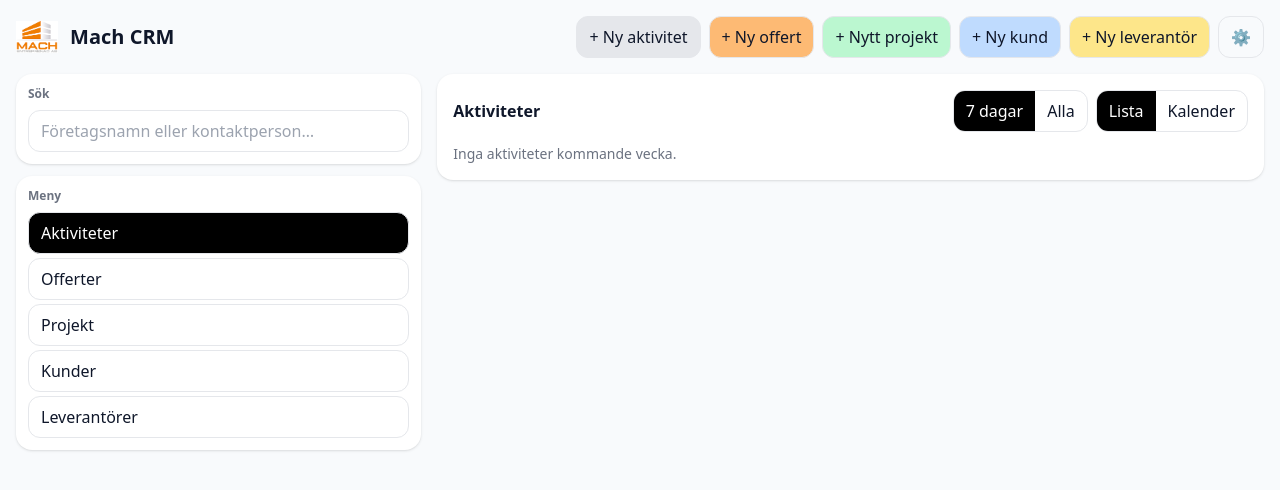
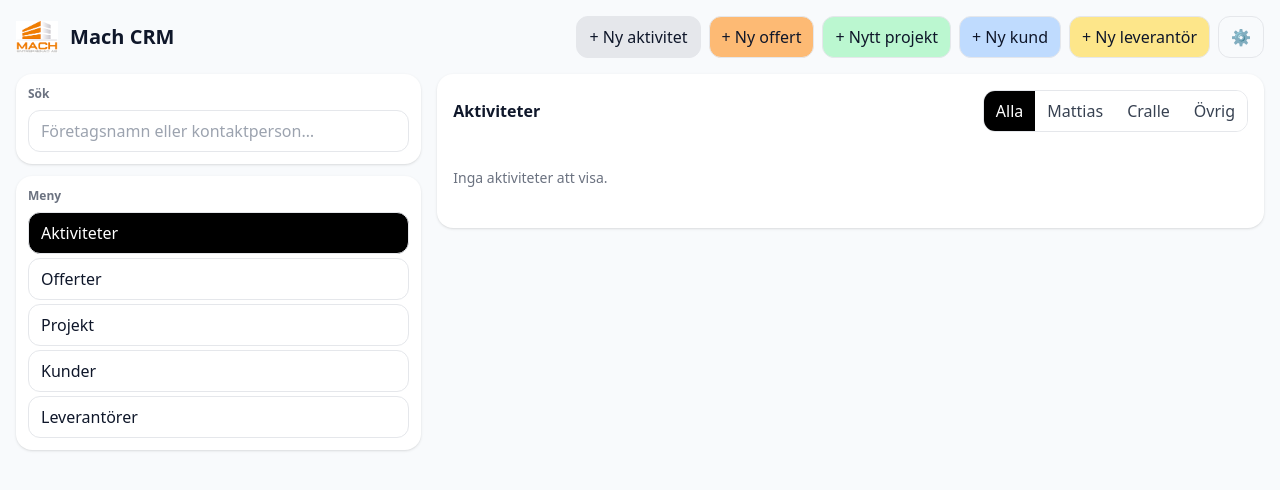
Before and after one commit to CralleMachab/mach-crm-new, a React (Vite) app: page / in a window 1280 px wide. Shown: the top 490 px of the page. Built offline with nearby package versions, Linux system fonts and the light colour scheme.

Commit message:
Update App.jsx

```diff
--- a/src/App.jsx
+++ b/src/App.jsx
@@ -418,130 +418,145 @@ function ListCard({ title, count, items, onOpen }) {
   );
 }
 
-function ActivitiesPanel({ activities, entities, onOpen }) {
-  // Samma som din nuvarande vy (lista/kalender & 7d/alla), kvar i MITTEN,
-  // vi tog bara bort “7 dagar”-rutan i SIDAN.
-  const [range, setRange] = useState("7d");
-  const [view, setView]   = useState("list");
+/* === ActivitiesPanel — filter + statusknappar + ansvar-chip === */
+function ActivitiesPanel({ activities = [], entities = [], setState }) {
+  const [respFilter, setRespFilter] = useState("all");
 
-  const sortByDue = (arr) => arr.slice().sort((a,b)=>{
-    const da = new Date(`${a.dueDate||"2100-01-01"}T${a.dueTime||"00:00"}`).getTime();
-    const db = new Date(`${b.dueDate||"2100-01-01"}T${b.dueTime||"00:00"}`).getTime();
-    return da - db;
+  // Enkel formatterare, så vi inte är beroende av externa helpers
+  const fmt = (dateStr, timeStr) => {
+    if (!dateStr) return "";
+    const d = new Date(`${dateStr}T${timeStr || "00:00"}`);
+    try {
+      return d.toLocaleString("sv-SE", {
+        dateStyle: "medium",
+        timeStyle: timeStr ? "short" : undefined,
       });
-  const isWithin7 = (a) => withinNext7Days(a);
+    } catch {
+      return `${dateStr} ${timeStr || ""}`;
+    }
+  };
 
-  const visible = useMemo(()=>{
-    const src = Array.isArray(activities) ? activities : [];
-    if (range === "7d") return sortByDue(src.filter(isWithin7));
-    return sortByDue(src);
-  }, [activities, range]);
+  // Priority-badges (inkl. "klar")
+  const prBadge = (p) => {
+    const base = "text-xs px-2 py-1 rounded";
+    switch (p) {
+      case "klar":   return `${base} bg-green-200 text-green-800`;
+      case "high":   return `${base} bg-red-100 text-red-700`;
+      case "medium": return `${base} bg-yellow-100 text-yellow-700`;
+      default:       return `${base} bg-gray-100 text-gray-700`;
+    }
+  };
 
-  const grouped = useMemo(()=>{
-    const map = new Map();
-    const inc = (k, field) => {
-      const obj = map.get(k) || { dateKey: k, total:0, telefon:0, mail:0, lunch:0, möte:0, uppgift:0 };
-      obj.total += 1;
-      (field||[]).forEach(t=> { if (obj[t] != null) obj[t] += 1; });
-      map.set(k, obj);
+  // Färg för ansvarschip
+  const respChip = (who) => {
+    const base = "text-xs font-semibold px-2 py-1 rounded border";
+    if (who === "Mattias") return `${base} border-purple-400 text-purple-700`;
+    if (who === "Cralle")  return `${base} border-blue-400 text-blue-700`;
+    return `${base} border-gray-300 text-gray-700`;
   };
-    visible.forEach(a=>{
-      const key = a.dueDate || "okänd";
-      inc(key, a.types || []);
-    });
-    const arr = Array.from(map.values());
-    arr.sort((a,b)=>{
-      if (a.dateKey === "okänd") return 1;
-      if (b.dateKey === "okänd") return -1;
-      return a.dateKey.localeCompare(b.dateKey,"sv");
+
+  // 1) filtrera bort mjukraderade, 2) filter på ansvarig, 3) sortera (valfritt)
+  const list = useMemo(() => {
+    let arr = Array.isArray(activities) ? activities.slice() : [];
+    arr = arr.filter(a => !a?.deletedAt);
+    if (respFilter !== "all") arr = arr.filter(a => a?.responsible === respFilter);
+    // sortera t.ex. efter dueDate/dueTime om de finns
+    arr.sort((a, b) => {
+      const ad = (a?.dueDate || "") + "T" + (a?.dueTime || "");
+      const bd = (b?.dueDate || "") + "T" + (b?.dueTime || "");
+      return ad.localeCompare(bd);
     });
     return arr;
-  }, [visible]);
+  }, [activities, respFilter]);
 
-  const typeIcon = (t) => (ACTIVITY_TYPES.find(x=>x.key===t)?.icon || "📝");
+  // Åtgärder
+  const markKlar = (a) => {
+    const upd = { ...a, priority: "klar", updatedAt: new Date().toISOString() };
+    setState(s => ({
+      ...s,
+      activities: (s.activities || []).map(x => x.id === a.id ? upd : x),
+    }));
+  };
+  const markAterkoppling = (a) => {
+    const upd = { ...a, status: "återkoppling", updatedAt: new Date().toISOString() };
+    setState(s => ({
+      ...s,
+      activities: (s.activities || []).map(x => x.id === a.id ? upd : x),
+    }));
+  };
+  const softDelete = (a) => {
+    const upd = { ...a, deletedAt: new Date().toISOString() };
+    setState(s => ({
+      ...s,
+      activities: (s.activities || []).map(x => x.id === a.id ? upd : x),
+    }));
+  };
 
   return (
     <div className="bg-white rounded-2xl shadow p-4">
-      <div className="flex items-center justify-between mb-3 gap-3">
+      <div className="flex items-center justify-between gap-3 mb-3">
         <h2 className="font-semibold">Aktiviteter</h2>
-        <div className="flex items-center gap-2">
         <div className="flex rounded-xl overflow-hidden border">
-            <button className={`px-3 py-2 ${range==="7d" ? "bg-black text-white" : "hover:bg-gray-50"}`} onClick={()=>setRange("7d")}>7 dagar</button>
-            <button className={`px-3 py-2 ${range==="all" ? "bg-black text-white" : "hover:bg-gray-50"}`} onClick={()=>setRange("all")}>Alla</button>
-          </div>
-          <div className="flex rounded-xl overflow-hidden border">
-            <button className={`px-3 py-2 ${view==="list" ? "bg-black text-white" : "hover:bg-gray-50"}`} onClick={()=>setView("list")}>Lista</button>
-            <button className={`px-3 py-2 ${view==="calendar" ? "bg-black text-white" : "hover:bg-gray-50"}`} onClick={()=>setView("calendar")}>Kalender</button>
-          </div>
+          {["all","Mattias","Cralle","Övrig"].map(r => (
+            <button
+              key={r}
+              className={`px-3 py-2 ${respFilter===r ? "bg-black text-white":"bg-white text-gray-700 hover:bg-gray-50"}`}
+              onClick={()=>setRespFilter(r)}
+              title={r==="all" ? "Visa alla" : `Visa endast ${r}`}
+            >
+              {r==="all" ? "Alla" : r}
+            </button>
+          ))}
         </div>
       </div>
 
-      {view === "list" && (
-        visible.length === 0 ? (
-          <div className="text-sm text-gray-500">
-            {range==="7d" ? "Inga aktiviteter kommande vecka." : "Inga aktiviteter."}
-          </div>
-        ) : (
       <ul className="divide-y">
-            {visible.map((a) => {
-              const ent = entities?.find((e) => e.id === a.linkId) || null;
-              const pr = PRIORITIES.find((p) => p.key === a.priority) || PRIORITIES[1];
-              return (
-                <li key={a.id} className="py-3 cursor-pointer" onClick={() => onOpen(a.id)}>
+        {list.map(a => (
+          <li key={a.id} className="py-3">
             <div className="flex items-center justify-between gap-3">
-                    <div className="flex items-center gap-3">
-                      <div className="flex gap-1 text-lg">
-                        {(a.types || []).map(t => <span key={t} title={t}>{ACTIVITY_TYPES.find(x=>x.key===t)?.icon}</span>)}
-                        {(a.types || []).length===0 && <span className="text-gray-400">—</span>}
-                      </div>
-                      <div>
-                        <div className="text-sm font-medium">
-                          {ent ? `${ent.companyName} (${entityLabel(ent.type)})` : "Övrigt"}
+              <div className="min-w-0">
+                <div className="font-medium truncate">
+                  {a.title || "Aktivitet"}
                 </div>
                 <div className="text-xs text-gray-500">
-                          {formatDT(a.dueDate, a.dueTime)} • Skapad {formatDT(a.createdAt?.slice(0,10), a.createdAt?.slice(11,16))}
+                  {fmt(a.dueDate, a.dueTime)}
                 </div>
               </div>
-                    </div>
-                    <div className="flex items-center gap-2">
-                      <span className={`text-xs px-2 py-1 rounded ${pr.className}`}>{pr.label}</span>
-                      <span className="text-xs font-semibold text-gray-700">{a.responsible}</span>
+
+              <div className="flex items-center gap-2 shrink-0">
+                <span className={prBadge(a.priority)}>{a.priority || "normal"}</span>
+                <span className={respChip(a.responsible)}>{a.responsible || "Övrig"}</span>
+
+                <button
+                  className="text-xs px-2 py-1 rounded bg-green-500 text-white"
+                  title="Markera som klar"
+                  onClick={()=>markKlar(a)}
+                >
+                  Klar
+                </button>
+                <button
+                  className="text-xs px-2 py-1 rounded bg-orange-400 text-white"
+                  title="Återkoppling"
+                  onClick={()=>markAterkoppling(a)}
+                >
+                  Återkoppling
+                </button>
+                <button
+                  className="text-xs px-2 py-1 rounded bg-rose-500 text-white"
+                  title="Ta bort (sparas som historik)"
+                  onClick={()=>softDelete(a)}
+                >
+                  Ta bort
+                </button>
               </div>
             </div>
           </li>
-              );
-            })}
+        ))}
+
+        {list.length === 0 && (
+          <li className="py-6 text-sm text-gray-500">Inga aktiviteter att visa.</li>
+        )}
       </ul>
-        )
-      )}
-
-      {view === "calendar" && (
-        grouped.length === 0 ? (
-          <div className="text-sm text-gray-500">
-            {range==="7d" ? "Inga aktiviteter kommande vecka." : "Inga aktiviteter."}
-          </div>
-        ) : (
-          <div className="space-y-3">
-            {grouped.map(g=>(
-              <div key={g.dateKey} className="border rounded-2xl p-3">
-                <div className="flex items-center justify-between">
-                  <div className="font-medium">
-                    {g.dateKey === "okänd" ? "Datum saknas" : new Date(g.dateKey+"T00:00").toLocaleDateString("sv-SE", { weekday:"short", year:"numeric", month:"short", day:"numeric" })}
-                  </div>
-                  <div className="text-xs text-gray-600">{g.total} st</div>
-                </div>
-                <div className="mt-2 flex flex-wrap gap-2 text-sm">
-                  {["telefon","mail","lunch","möte","uppgift"].map(k=> g[k] ? (
-                    <span key={k} className="px-2 py-1 rounded bg-gray-100">
-                      {ACTIVITY_TYPES.find(x=>x.key===k)?.icon} {k} • {g[k]}
-                    </span>
-                  ) : null)}
-                </div>
-              </div>
-            ))}
-          </div>
-        )
-      )}
     </div>
   );
 }
```
Lines whose indentation alone changed are shown as unchanged.
